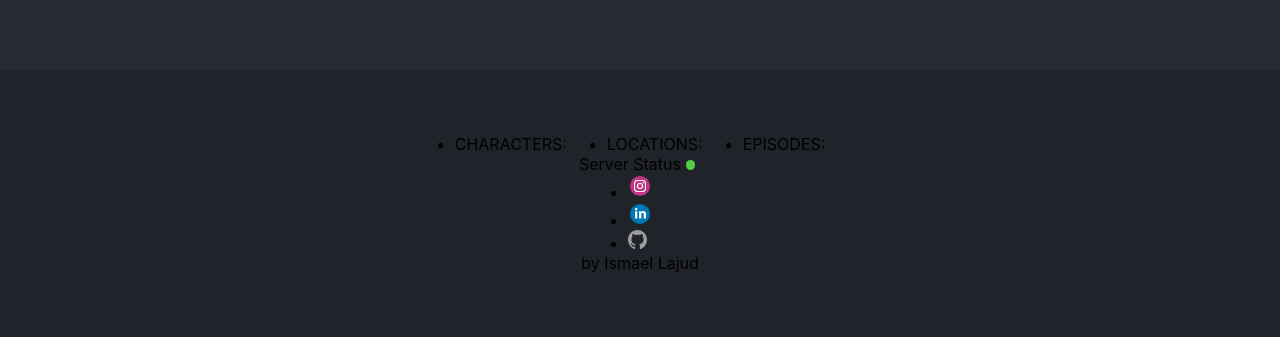
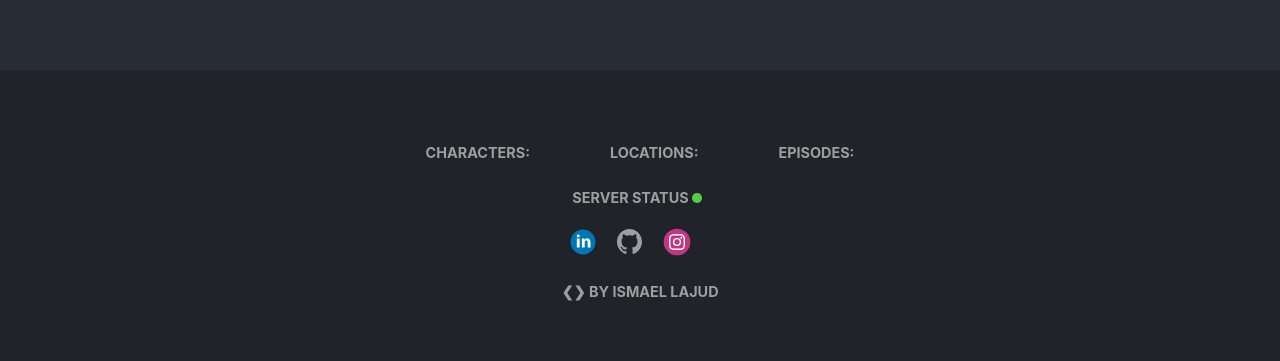
Before and after one commit to IsmaelLajud2/RickAndMorty, a React (Vite) app: page / in a window 1280 px wide. Shown: the part 873-1234 px from the top of the page. Before the commit the page ends 1210 px from the top, so only its background shows below. Built offline with nearby package versions, Linux system fonts and the light colour scheme; no server answers.

Commit message:
actulizando

```diff
--- a/src/App.jsx
+++ b/src/App.jsx
@@ -1,7 +1,6 @@
 
 import './App.css'
 import Character from './Components/Character'
-import Footer from './Components/Footer'
 import Hero from './Components/Hero'
 
 function App() {
@@ -11,7 +10,7 @@ function App() {
     <>
     <Hero></Hero>
   <Character></Character>
-  <Footer></Footer>
+
     </>
   )
 }
--- a/src/Components/Character.jsx
+++ b/src/Components/Character.jsx
@@ -8,6 +8,7 @@ import Aos from 'aos';
 import 'aos/dist/aos.css';
 import Pagination from './Pagination';
 import NextButton from './NextButton';
+import Footer from './Footer';
 
 const Character = () => {
   const [loading, setLoading] = useState(false);
@@ -16,6 +17,8 @@ const Character = () => {
   const [info, setInfo] = useState({});
   const [allCharacters, setAllCharacters] = useState([]);
   const [currentPageData, setCurrentPageData] = useState([]);
+  const[location,setLocation]=useState([])
+  const [episodes, setEpisodes] = useState([])
 
   useEffect(() => {
     Aos.init({
@@ -39,6 +42,18 @@ const Character = () => {
   },[]);
 
 
+
+ const locationfetch =async () =>{
+  try {
+    const response = await axios.get('https://rickandmortyapi.com/api/location')
+    setLocation(response.data.info)
+    const personaje= await axios.get('https://rickandmortyapi.com/api/episode')
+    setEpisodes(personaje.data.info)
+
+  } catch (error) {
+    console.log(error.message)
+  }
+ }
   const fetchAllCharacters =  useCallback(async () => {
     setLoading(true);
     let allResults = [];
@@ -67,6 +82,9 @@ const Character = () => {
     }
   }, [nameFilter, apiFetch, fetchAllCharacters]);
 
+useEffect(() => {
+locationfetch()
+}, [])
 
 
   const handleSubmit = (e) => {
@@ -125,6 +143,8 @@ const Character = () => {
           )}
         </div>
       </section>
+      <Footer info={info} location={location} episodes={episodes}></Footer>
+
     </>
   );
 };
--- a/src/Components/Footer.jsx
+++ b/src/Components/Footer.jsx
@@ -3,29 +3,33 @@ import SvgIconGIT from './SvgIconGIT'
 import SvgIconInstagram from './SvgIconInstagram'
 import SVGIconLinkeding from './SVGIconLinkeding'
 
-const Footer = () => {
+const Footer = ({info ,location,episodes}) => {
   return (
    <footer className='footer-container'>
     <div className='info-container'>
 
 
     <ul className='footer-ul'>
-        <li className='li-container'>CHARACTERS:</li>
-        <li className='li-container'>LOCATIONS:</li>
-        <li className='li-container'>EPISODES:</li>
+        <li className='li-container'><a  className='li-container' href='https://rickandmortyapi.com/api/character' target='_blank'>  CHARACTERS: {info.count} </a></li>
+        <li className='li-container'><a className='li-container' href="https://rickandmortyapi.com/api/location" target='_blank'> LOCATIONS: {location.count}</a></li>
+        <li className='li-container'><a className='li-container' href="https://rickandmortyapi.com/api/episode" target='_blank'> EPISODES: {episodes.count}</a></li>
     </ul>
-    <span className='server-text'>Server Status <span className='server-icon'></span></span>
+    <div className='status-server'>
+ <span className='server-text'>Server Status <span className='server-icon'></span></span>
     </div>
-    <div className='social-mediacontainer'></div>
+    </div>
+
       <ul className='social-medialist'>
-        <li className='social-media-icon'><SvgIconInstagram/></li>
-        <li className='social-media-icon'><SVGIconLinkeding/></li>
-        <li className='social-media-icon'><SvgIconGIT/></li>
+        <li className='social-media-icon'><a href='https://www.linkedin.com/in/ismael-lajud' target='_blank' ><SVGIconLinkeding/></a></li>
+        <li className='social-media-icon'><a href='https://github.com/IsmaelLajud2' target='_blank'><SvgIconGIT/></a></li>
+        <li className='social-media-icon'><a href='https://www.instagram.com/ismael_ljd/' target='_blank'> <SvgIconInstagram/></a></li>
       </ul>
       <div/>
 
-    <div>
-      <span>by Ismael Lajud </span>
+    <div className='footer-end'>
+      <span className='footer-span'> ❮❯ by  <a className='footer-a' href='https://www.linkedin.com/in/ismael-lajud' target='_blank' >
+      Ismael Lajud
+        </a> </span>
     </div>
    </footer>
   )
--- a/src/Components/SVGIconLinkeding.jsx
+++ b/src/Components/SVGIconLinkeding.jsx
@@ -1,8 +1,8 @@
 const SVGIconLinkeding = (props) => (
   <svg
     xmlns="http://www.w3.org/2000/svg"
-    width={24}
-    height={24}
+    width={30}
+    height={30}
     fill="none"
     viewBox="0 0 48 48"
     {...props}
--- a/src/Components/SvgIconGIT.jsx
+++ b/src/Components/SvgIconGIT.jsx
@@ -1,8 +1,8 @@
 const SvgComponentGIT = (props) => (
   <svg
     xmlns="http://www.w3.org/2000/svg"
-    width={19}
-    height={19}
+    width={25}
+    height={25}
     viewBox="0 0 20 20"
     {...props}
   >
--- a/src/Components/SvgIconInstagram.jsx
+++ b/src/Components/SvgIconInstagram.jsx
@@ -1,8 +1,8 @@
 const SvgIconInstagram = (props) => (
   <svg
     xmlns="http://www.w3.org/2000/svg"
-    width={24}
-    height={24}
+    width={32}
+    height={32}
     fill="none"
     viewBox="0 0 48 48"
     {...props}
--- a/src/Styles/FooterStyles.css
+++ b/src/Styles/FooterStyles.css
@@ -8,6 +8,10 @@
     background-color: rgb(32, 35, 41);
     padding: 4rem 0 4rem 0;
     flex-flow: column;
+    color: rgb(158, 158, 158);
+    text-transform: uppercase;
+    font-weight: bold;
+    font-size: 0.9rem;
 }
 
 .server-icon {
@@ -17,6 +21,19 @@
     background: rgb(85, 204, 68);
     border-radius: 50%;
     display: inline-block;
+    margin-top: 10px;
+
+}
+
+
+
+.li-container {
+    transition: color 0.2s ease;
+}
+
+.li-container:hover {
+    color: rgb(255, 152, 0);
+    cursor: pointer;
 }
 
 .info-container {
@@ -24,19 +41,71 @@
     justify-content: center;
     align-items: center;
     flex-flow: column;
+    margin-top: 10px;
 }
 
 .footer-ul {
     display: flex;
     margin: 0 10px 0 10px;
     gap: 10;
+    list-style: none;
+}
+
+.status-server {
+    margin-top: 1.4rem;
+}
+
+.server-text {
+    transition: color 0.2 ease;
+}
+
+.server-text:hover {
+    color: rgb(255, 152, 0);
+    cursor: pointer;
 }
 
 .social-medialist {
     display: flex;
-    flex-direction: column;
+    flex-direction: row;
+    list-style: none;
+    justify-content: center;
+    align-items: center;
+    margin-top: 20px;
+    width: 100%;
+}
+
+.social-media-icon {
+    cursor: pointer;
+    margin-right: 1.2rem;
+    transition: transform 0.3s ease-in-out;
+
+}
+
+.social-media-icon:hover {
+    transform: translateY(-4px);
+
+
 }
 
 .li-container {
-    margin: 0 20px 0 20px
+    margin: 0 20px 0 20px;
+    text-decoration: none;
+    text-decoration: none;
+    color: rgb(158, 158, 158);
 }
+
+.footer-end {
+    margin-top: 1.4rem;
+}
+
+.footer-a {
+    text-decoration: none;
+    color: rgb(158, 158, 158);
+    transform: color 0.2s ease;
+
+}
+
+.footer-a:hover {
+    color: rgb(255, 152, 0);
+
+}
```
